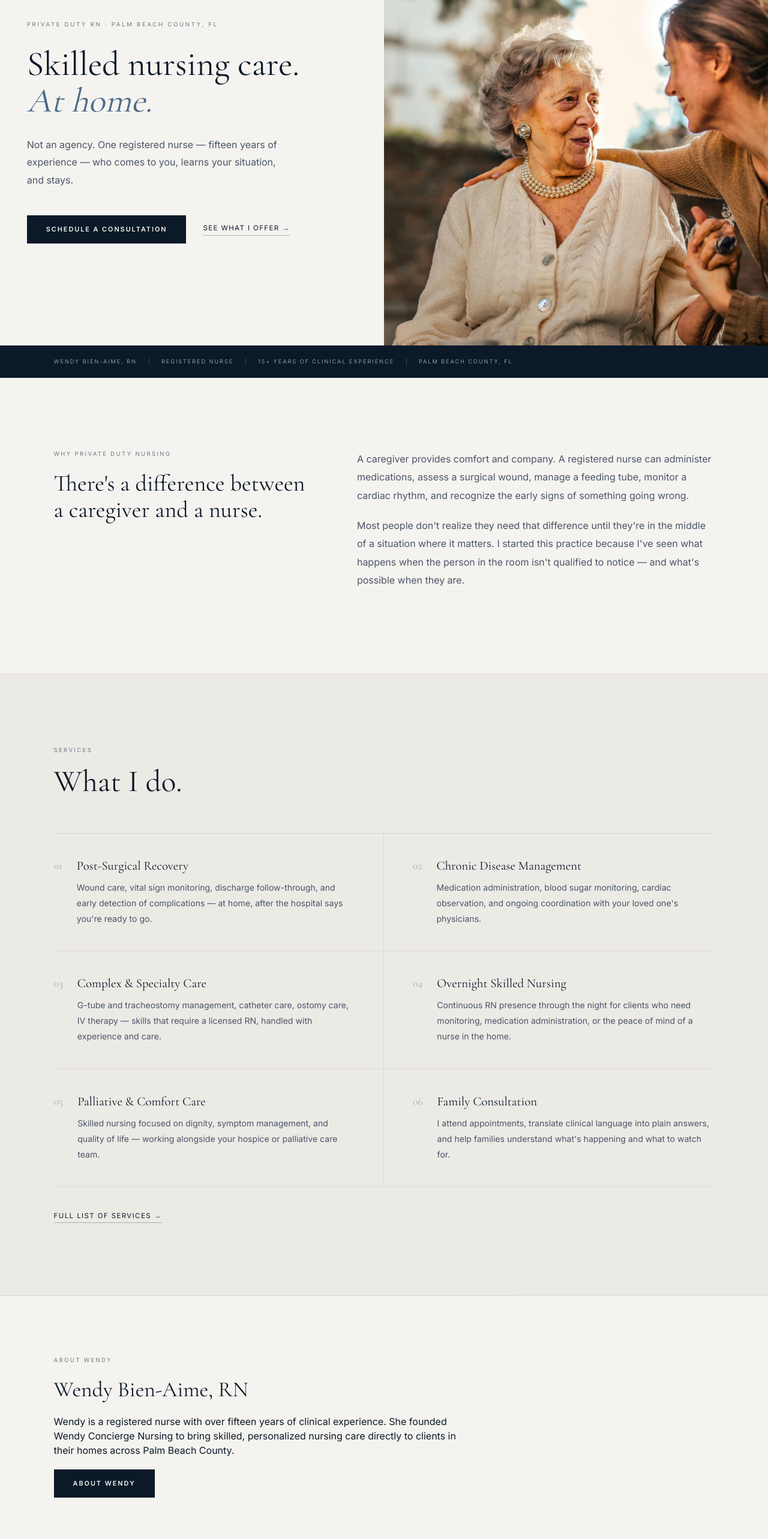
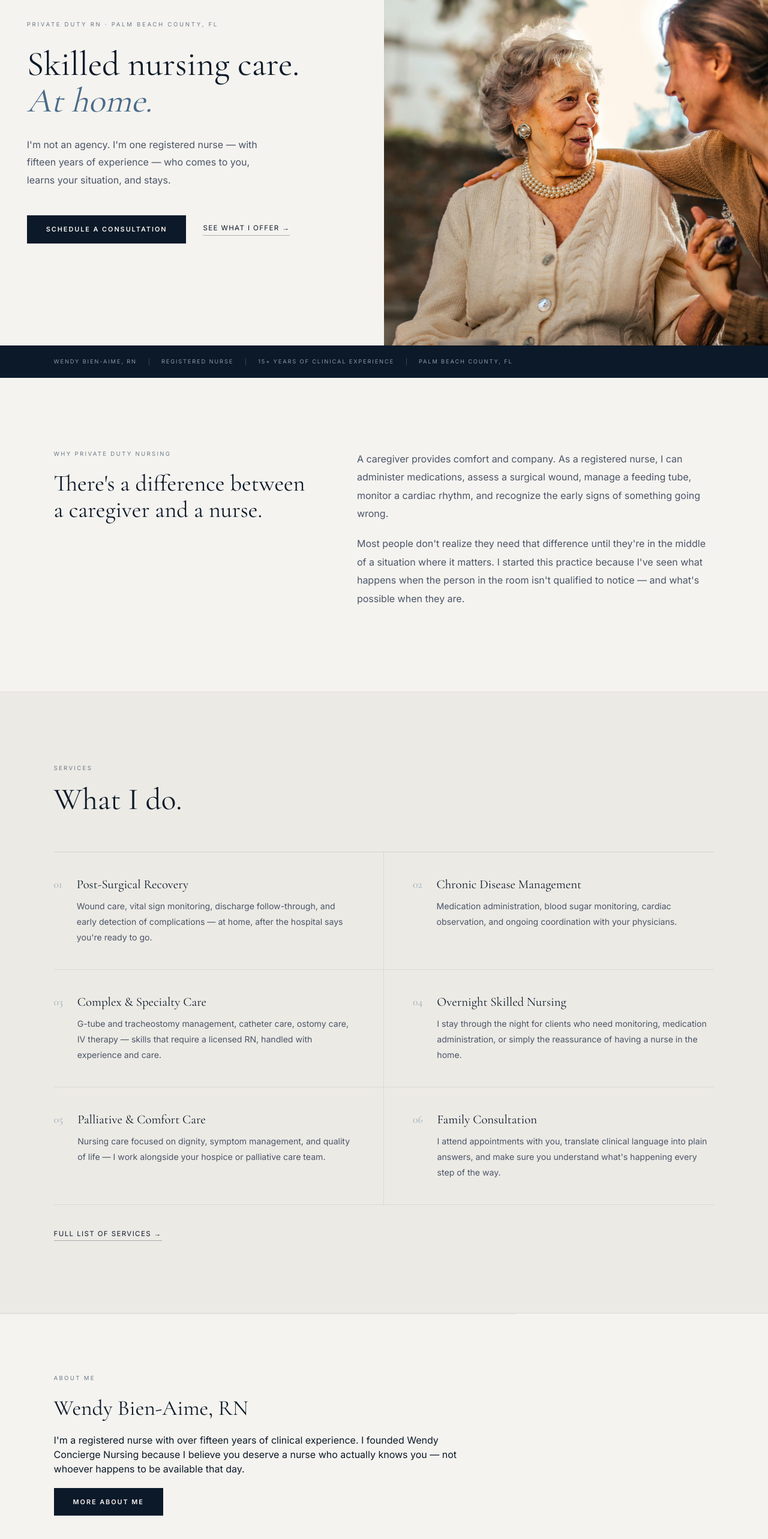
Before and after one commit to wendyservices2011-commits/wendy-concierge-nursing, a Next.js app: page / in a window 1280 px wide. Shown: the part 224-2790 px from the top of the page at 60% size. Built offline with nearby package versions, Linux system fonts and the light colour scheme.

Commit message:
Convert all copy to first person (I/me/my) throughout site
Every she/her/Wendy reference converted to first-person voice
across page.tsx, services, faq, about, footer, and CTA components.

```diff
--- a/app/faq/page.tsx
+++ b/app/faq/page.tsx
@@ -85,7 +85,7 @@ export default function FAQPage() {
             <details>
               <summary>What's the difference between Wendy Concierge Nursing and Velvet Concierge Care?</summary>
               <div className="ipFaqAnswer">
-                <p>They are two separate businesses, both founded by Wendy Bien-Aime. Wendy Concierge Nursing is a private duty RN practice — for clients who need skilled nursing care that can only be provided by a licensed registered nurse.</p>
+                <p>They are two separate businesses I founded. Wendy Concierge Nursing is a private duty RN practice — for clients who need skilled nursing care that can only be provided by a licensed registered nurse.</p>
                 <p>Velvet Concierge Care is an AHCA-licensed homemaker and companion service — for clients who need non-clinical in-home support: companionship, personal care assistance, medication reminders, meal preparation, errands, and transportation. Many families use both. If you're not sure which fits, reach out — I'll help you figure it out.</p>
               </div>
             </details>
--- a/app/page.tsx
+++ b/app/page.tsx
@@ -19,8 +19,8 @@ export default function HomePage() {
               <span className="heroLine"><em>At home.</em></span>
             </h1>
             <p className="lhHeroSub heroSubAnim">
-              Not an agency. One registered nurse — fifteen years of experience —
-              who comes to you, learns your situation, and stays.
+              I'm not an agency. I'm one registered nurse — with fifteen years
+              of experience — who comes to you, learns your situation, and stays.
             </p>
             <div className="lhHeroActions heroActionsAnim">
               <Link href="/consultation" className="navyButton">
@@ -64,10 +64,10 @@ export default function HomePage() {
           </ScrollReveal>
           <ScrollReveal className="lhIntroRight" delay={150}>
             <p>
-              A caregiver provides comfort and company. A registered nurse can
-              administer medications, assess a surgical wound, manage a feeding
-              tube, monitor a cardiac rhythm, and recognize the early signs of
-              something going wrong.
+              A caregiver provides comfort and company. As a registered nurse,
+              I can administer medications, assess a surgical wound, manage a
+              feeding tube, monitor a cardiac rhythm, and recognize the early
+              signs of something going wrong.
             </p>
             <p>
               Most people don't realize they need that difference until they're
@@ -87,11 +87,11 @@ export default function HomePage() {
           <div className="lhServiceItems">
             {[
               { n: "01", title: "Post-Surgical Recovery", desc: "Wound care, vital sign monitoring, discharge follow-through, and early detection of complications — at home, after the hospital says you're ready to go." },
-              { n: "02", title: "Chronic Disease Management", desc: "Medication administration, blood sugar monitoring, cardiac observation, and ongoing coordination with your loved one's physicians." },
+              { n: "02", title: "Chronic Disease Management", desc: "Medication administration, blood sugar monitoring, cardiac observation, and ongoing coordination with your physicians." },
               { n: "03", title: "Complex & Specialty Care", desc: "G-tube and tracheostomy management, catheter care, ostomy care, IV therapy — skills that require a licensed RN, handled with experience and care." },
-              { n: "04", title: "Overnight Skilled Nursing", desc: "Continuous RN presence through the night for clients who need monitoring, medication administration, or the peace of mind of a nurse in the home." },
-              { n: "05", title: "Palliative & Comfort Care", desc: "Skilled nursing focused on dignity, symptom management, and quality of life — working alongside your hospice or palliative care team." },
-              { n: "06", title: "Family Consultation", desc: "I attend appointments, translate clinical language into plain answers, and help families understand what's happening and what to watch for." },
+              { n: "04", title: "Overnight Skilled Nursing", desc: "I stay through the night for clients who need monitoring, medication administration, or simply the reassurance of having a nurse in the home." },
+              { n: "05", title: "Palliative & Comfort Care", desc: "Nursing care focused on dignity, symptom management, and quality of life — I work alongside your hospice or palliative care team." },
+              { n: "06", title: "Family Consultation", desc: "I attend appointments with you, translate clinical language into plain answers, and make sure you understand what's happening every step of the way." },
             ].map((s, i) => (
               <ScrollReveal key={s.n} className="lhServiceItem" delay={i * 80}>
                 <span className="lhServiceN">{s.n}</span>
@@ -109,20 +109,20 @@ export default function HomePage() {
           </ScrollReveal>
         </section>
 
-        {/* ── About / Wendy ─────────────────────────────────────── */}
+        {/* ── About ─────────────────────────────────────────────── */}
         <ScrollReveal className="lhAboutText lhAboutNoPhoto">
-          <p className="lhLabel">About Wendy</p>
+          <p className="lhLabel">About Me</p>
           <h2 style={{ fontFamily: "var(--font-serif)", fontSize: "clamp(1.8rem, 2.8vw, 3rem)", fontWeight: 400, lineHeight: 1.2, color: "var(--navy)", marginBottom: "20px" }}>
             Wendy Bien-Aime, RN
           </h2>
           <p>
-            Wendy is a registered nurse with over fifteen years of clinical
-            experience. She founded Wendy Concierge Nursing to bring skilled,
-            personalized nursing care directly to clients in their homes across
-            Palm Beach County.
+            I'm a registered nurse with over fifteen years of clinical experience.
+            I founded Wendy Concierge Nursing because I believe you deserve a
+            nurse who actually knows you — not whoever happens to be available
+            that day.
           </p>
           <Link href="/about" className="navyButton" style={{ marginTop: "20px", alignSelf: "flex-start" }}>
-            About Wendy
+            More About Me
           </Link>
         </ScrollReveal>
 
@@ -137,10 +137,10 @@ export default function HomePage() {
         {/* ── Cross reference ───────────────────────────────────── */}
         <ScrollReveal className="lhCross">
           <div className="lhCrossInner">
-            <p className="lhLabel">Also by Wendy</p>
+            <p className="lhLabel">Also by Me</p>
             <p className="lhCrossText">
               Need homemaker or companion support instead of clinical nursing?
-              Wendy also founded <strong>Velvet Concierge Care</strong> — an
+              I also founded <strong>Velvet Concierge Care</strong> — an
               AHCA-licensed homemaker and companion service for Palm Beach County.
               Many families use both.
             </p>
@@ -163,9 +163,9 @@ export default function HomePage() {
               is what you need?
             </h2>
             <p>
-              Schedule a free consultation and talk directly with Wendy. She'll
-              listen to what's going on and give you an honest answer — even if
-              that answer is that a different kind of support is a better fit.
+              Let's talk. I'll listen to what's going on and give you an honest
+              answer — even if that answer is that a different kind of support
+              is a better fit.
             </p>
             <Link href="/consultation" className="navyButton">
               Schedule a Free Consultation
--- a/app/services/page.tsx
+++ b/app/services/page.tsx
@@ -128,7 +128,7 @@ export default function ServicesPage() {
           <div className="ipServiceNote">
             <div>
               <h4>Private Pay · Licensed RN</h4>
-              <p>Wendy Concierge Nursing operates on a private-pay basis, which means care is never dictated by insurance limitations. Detailed invoices are provided for clients who wish to submit for long-term care insurance reimbursement.</p>
+              <p>I operate on a private-pay basis, which means your care is never dictated by insurance limitations. I provide detailed invoices for clients who wish to submit for long-term care insurance reimbursement.</p>
             </div>
             <div>
               <h4>Service Area</h4>
```
